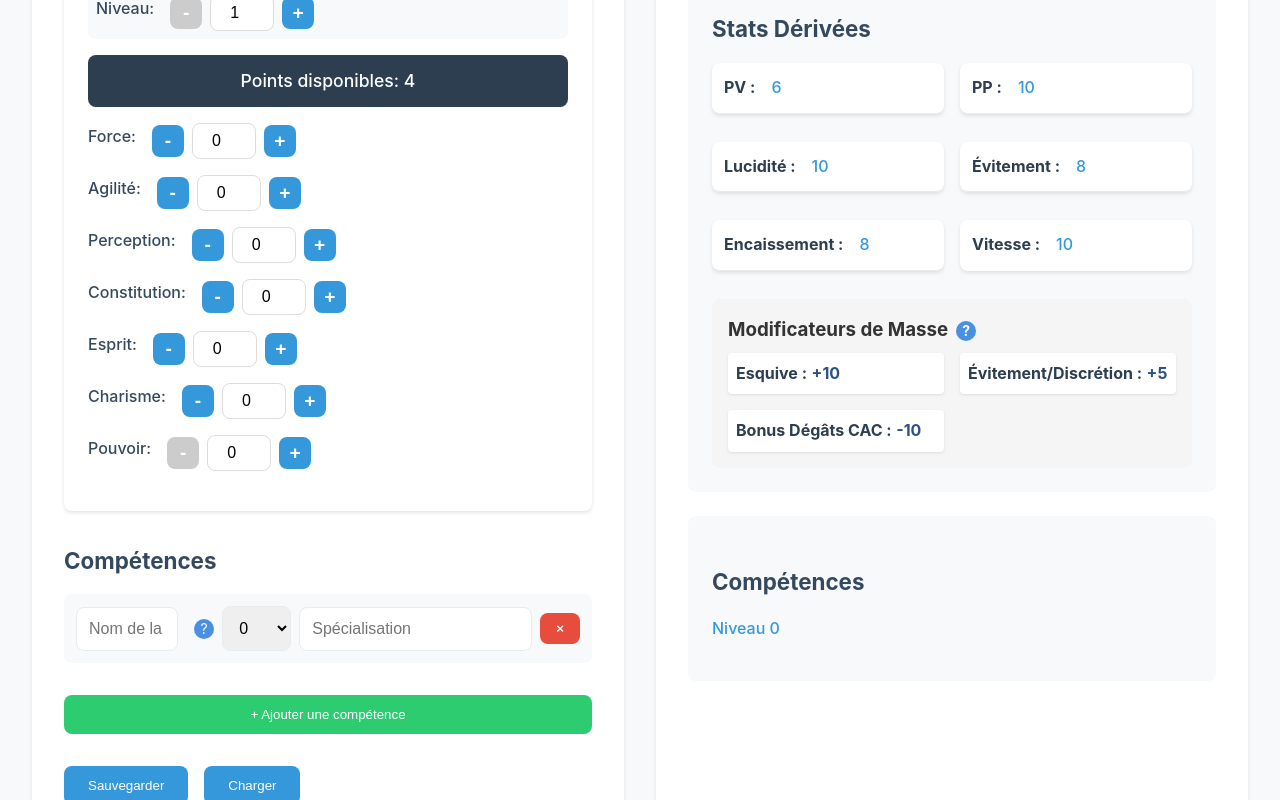
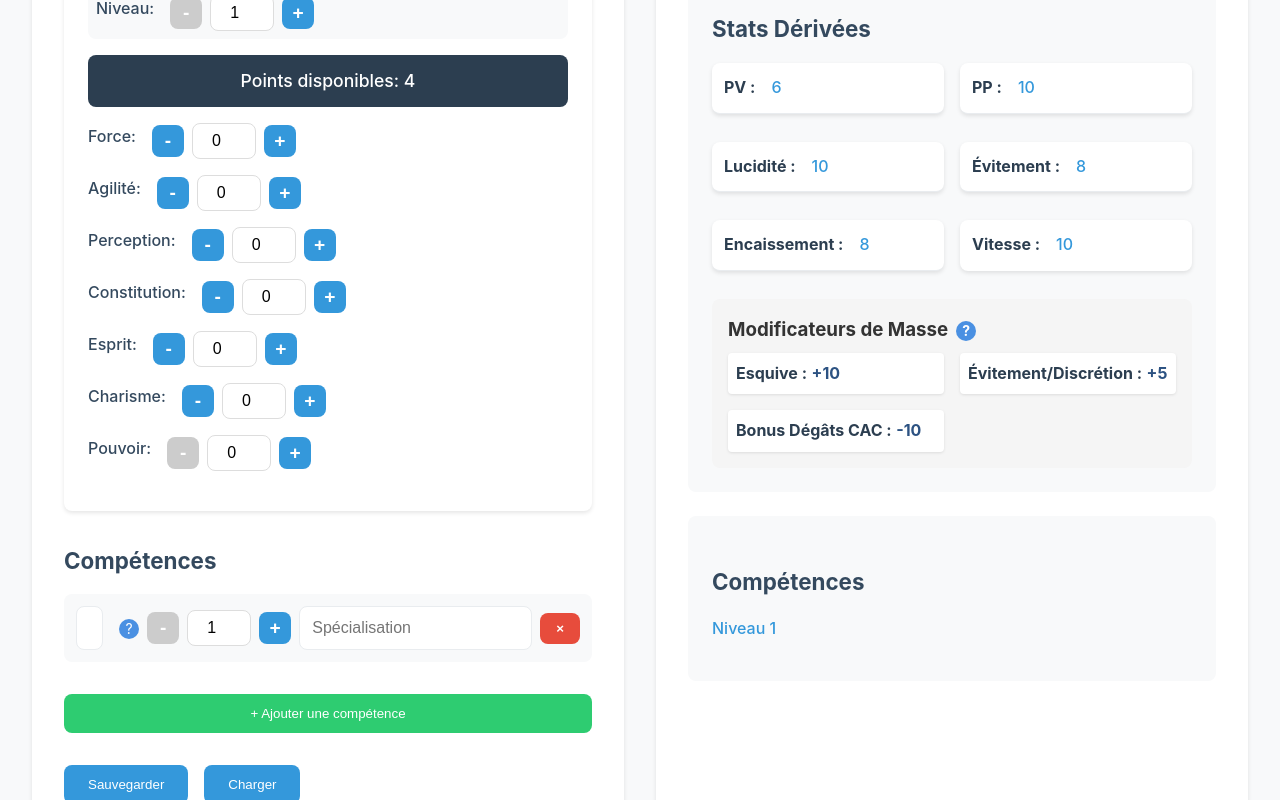
Before and after one commit to Martin-Die/jdr-app, a Next.js app: page / in a window 1280 px wide. Both pictures are taken after typing "Sample", "Sample", "5", "5", "Sample", "Sample" into the empty fields and a click on the button "+ Ajouter une compétence". Shown: the part 1131-1931 px from the top of the page. Built offline with nearby package versions, Linux system fonts and the light colour scheme.

Commit message:
limite lvl joueur ajouté niveau façile a modifié pour les compétences ajouté

```diff
--- a/src/app/components/character/CharacterSkills.tsx
+++ b/src/app/components/character/CharacterSkills.tsx
@@ -4,7 +4,7 @@ import { Tooltip } from '../ui/Tooltip';
 
 interface CharacterSkillsProps {
   character: Character;
-  onCompetenceChange: (index: number, field: string, value: string) => void;
+  onCompetenceChange: (index: number, field: string, value: string | number) => void;
   onAjouterCompetence: () => void;
   onSupprimerCompetence: (index: number) => void;
 }
@@ -17,6 +17,12 @@ export const CharacterSkills = ({
 }: CharacterSkillsProps) => {
   const handleCompetenceSelect = (index: number, competence: string) => {
     onCompetenceChange(index, 'nom', competence);
+  };
+
+  const handleNiveauChange = (index: number, increment: boolean) => {
+    const currentValue = character.competences[index].niveau || 0;
+    const newValue = increment ? currentValue + 1 : currentValue - 1;
+    onCompetenceChange(index, 'niveau', newValue);
   };
 
   return (
@@ -63,15 +69,31 @@ export const CharacterSkills = ({
                 <span className="info-icon">?</span>
               </Tooltip>
             </div>
-            <select
-              value={comp.niveau}
-              onChange={(e) => onCompetenceChange(index, 'niveau', e.target.value)}
-              className="competence-level"
-            >
-              {[...Array(9)].map((_, i) => (
-                <option key={i} value={i}>{i}</option>
-              ))}
-            </select>
+            <div className="stat-input-group">
+              <button
+                className="stat-button"
+                onClick={() => handleNiveauChange(index, false)}
+                aria-label="Diminuer le niveau"
+                disabled={comp.niveau <= 1}
+              >
+                -
+              </button>
+              <input
+                type="number"
+                value={comp.niveau}
+                onChange={(e) => onCompetenceChange(index, 'niveau', e.target.value === '' ? 1 : Number(e.target.value))}
+                className="competence-level"
+                min={1}
+              />
+              <button
+                className="stat-button"
+                onClick={() => handleNiveauChange(index, true)}
+                aria-label="Augmenter le niveau"
+                disabled={comp.niveau >= 5}
+              >
+                +
+              </button>
+            </div>
             {comp.specialisation !== undefined && (
               <input
                 type="text"
--- a/src/app/components/character/CharacterStats.tsx
+++ b/src/app/components/character/CharacterStats.tsx
@@ -9,7 +9,7 @@ interface CharacterStatsProps {
 type StatKey = 'force' | 'agilite' | 'perception' | 'constitution' | 'esprit' | 'charisme' | 'pouvoir';
 
 const MIN_STAT = -3;
-const MAX_LEVEL = 10;
+const MAX_LEVEL = 8;
 
 export const CharacterStats = ({ character, onInputChange, pointsDisponibles }: CharacterStatsProps) => {
   const handleChange = (e: React.ChangeEvent<HTMLInputElement>) => {
--- a/src/app/hooks/useCharacter.tsx
+++ b/src/app/hooks/useCharacter.tsx
@@ -175,7 +175,7 @@ export const useCharacter = () => {
   const ajouterCompetence = useCallback(() => {
     setCharacter(prev => ({
       ...prev,
-      competences: [...prev.competences, { nom: '', niveau: '0', specialisation: '' }]
+      competences: [...prev.competences, { nom: '', niveau: 1, specialisation: '' }]
     }));
   }, []);
 
@@ -186,7 +186,7 @@ export const useCharacter = () => {
     }));
   }, []);
 
-  const handleCompetenceChange = useCallback((index: number, field: string, value: string) => {
+  const handleCompetenceChange = useCallback((index: number, field: string, value: string | number) => {
     setCharacter(prev => ({
       ...prev,
       competences: prev.competences.map((comp, i) => {
--- a/src/app/types/Character.ts
+++ b/src/app/types/Character.ts
@@ -10,7 +10,7 @@ export interface Character {
   niveau: number;
   competences: Array<{
     nom: string;
-    niveau: string;
+    niveau: number;
     specialisation?: string;
   }>;
   force: number;
```
